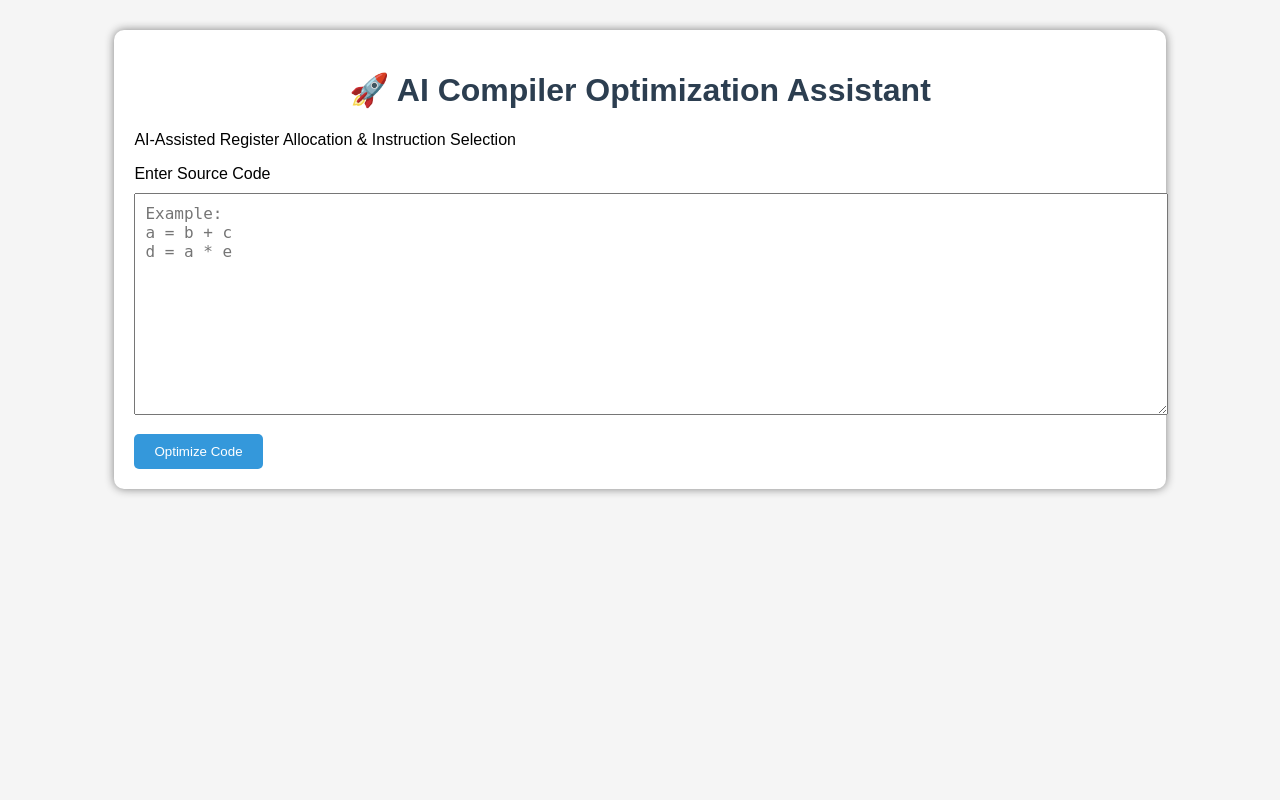
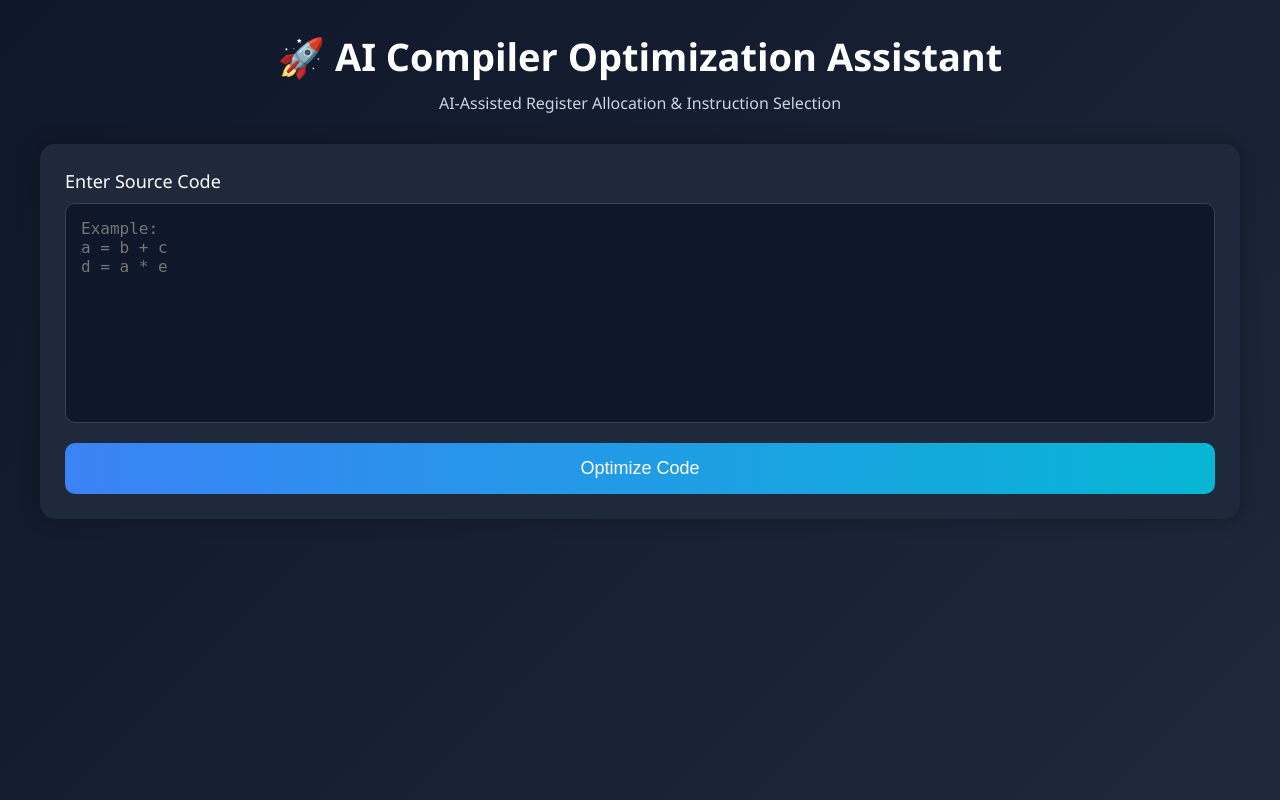
Before and after one commit to ADHITHYA012/cd-mini-project, a Flask app: page / in a window 1280 px wide. Run offline with Flask 3, Linux system fonts and the light colour scheme.

Commit message:
Revamp CSS styles for improved layout and design

```diff
--- a/static/style.css
+++ b/static/style.css
@@ -1,51 +1,117 @@
+*{
+    margin:0;
+    padding:0;
+    box-sizing:border-box;
+}
+
 body{
-    font-family: Arial, sans-serif;
-    background:#f5f5f5;
+    font-family:'Segoe UI',sans-serif;
+    background:linear-gradient(135deg,#0f172a,#1e293b);
+    min-height:100vh;
+    color:white;
+    padding:30px;
 }
 
 .container{
-    width:80%;
+    max-width:1200px;
     margin:auto;
-    margin-top:30px;
-    background:white;
-    padding:20px;
-    border-radius:10px;
-    box-shadow:0px 0px 10px gray;
 }
 
-h1{
+.header{
     text-align:center;
-    color:#2c3e50;
+    margin-bottom:30px;
+}
+
+.header h1{
+    font-size:38px;
+    margin-bottom:10px;
+}
+
+.header p{
+    color:#cbd5e1;
+}
+
+form{
+    background:#1e293b;
+    padding:25px;
+    border-radius:15px;
+    box-shadow:0 0 20px rgba(0,0,0,.3);
+}
+
+label{
+    font-size:18px;
+    display:block;
+    margin-bottom:10px;
 }
 
 textarea{
     width:100%;
-    height:200px;
-    margin-top:10px;
-    padding:10px;
+    height:220px;
+    background:#0f172a;
+    color:white;
+    border:1px solid #334155;
+    border-radius:10px;
+    padding:15px;
     font-size:16px;
+    resize:none;
 }
 
 button{
     margin-top:15px;
-    padding:10px 20px;
-    background:#3498db;
+    width:100%;
+    padding:15px;
+    border:none;
+    border-radius:10px;
+    font-size:18px;
+    cursor:pointer;
+    background:linear-gradient(90deg,#3b82f6,#06b6d4);
     color:white;
-    border:none;
-    border-radius:5px;
-    cursor:pointer;
+    transition:.3s;
 }
 
 button:hover{
-    background:#2980b9;
+    transform:translateY(-2px);
 }
 
-.result{
+.result-grid{
     margin-top:30px;
+    display:grid;
+    grid-template-columns:1fr 1fr;
+    gap:20px;
+}
+
+.card{
+    background:#1e293b;
+    border-radius:15px;
+    padding:20px;
+    box-shadow:0 0 15px rgba(0,0,0,.3);
+}
+
+.card h2{
+    margin-bottom:15px;
+    color:#38bdf8;
+}
+
+.full-width{
+    grid-column:1/3;
 }
 
 pre{
-    background:#eeeeee;
+    background:#0f172a;
     padding:15px;
-    border-radius:5px;
+    border-radius:10px;
+    overflow:auto;
+    color:#22c55e;
 }
+
+@media(max-width:768px){
+
+    .result-grid{
+        grid-template-columns:1fr;
+    }
+
+    .full-width{
+        grid-column:auto;
+    }
+
+}
```
